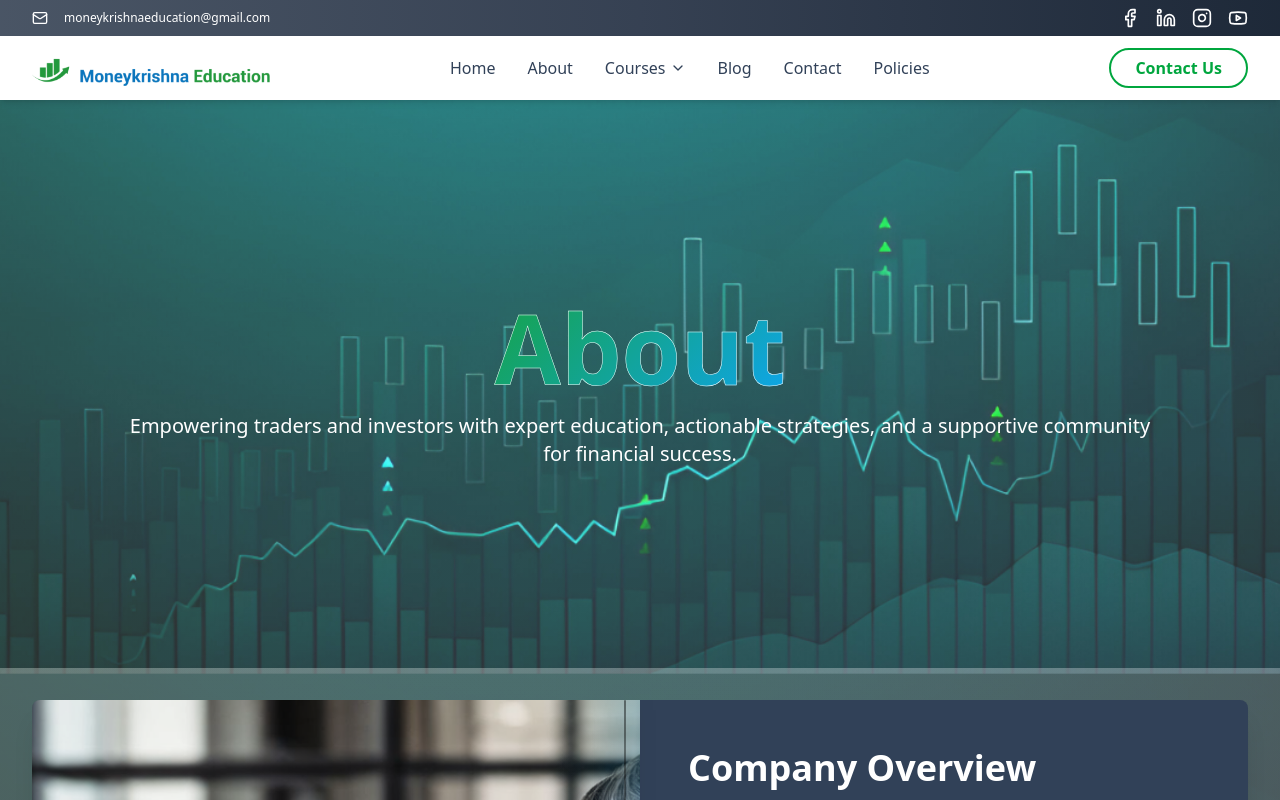
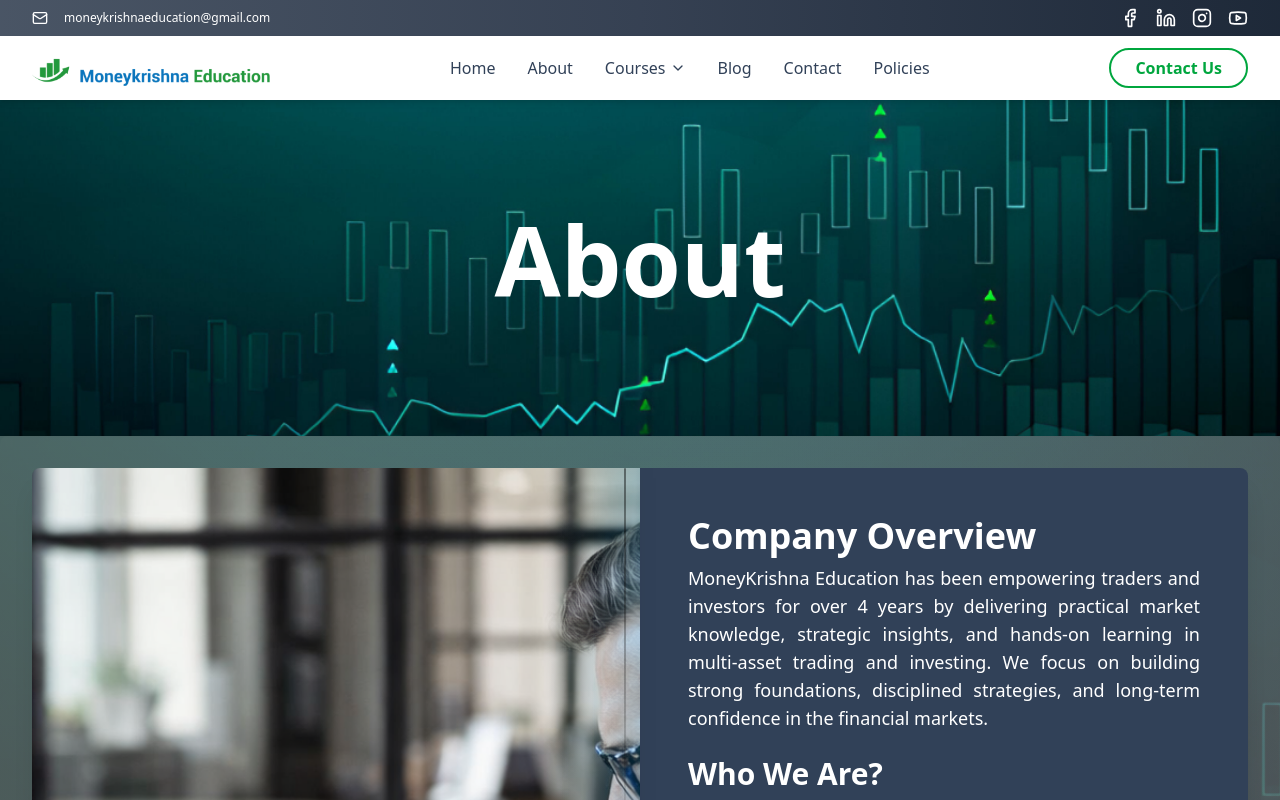
Before and after one commit to Moneykrishnaeducation/MKE, a React (Vite) app: page /about in a window 1280 px wide. Shown: the top 800 px of the page. Built offline with nearby package versions, Linux system fonts and the light colour scheme.

Commit message:
about ch

```diff
--- a/src/Components/About.jsx
+++ b/src/Components/About.jsx
@@ -7,7 +7,7 @@
 const testimonials = [
   {
     id: 1,
-    name: "Varun",
+    name: "Vivek",
     program: "Trading Mentorship Program",
     image: "/public/user1.jpg",
     text: `I did the TMP course from Elearnmarkets in 2021, almost 3.5 years back, and it has been a life-changing experience. Before that, I used to be like "I'll never look towards the stock market," but TMP has changed my mindset...`,
@@ -15,7 +15,7 @@
   },
   {
     id: 2,
-    name: "Sayantan Bhattacharya",
+    name: "Shivam",
     program: "Trading Mentorship Program",
     image: "/public/user2.jpg",
     text: `I learned investing and trading in all the assets including equity and MCX. The journey was awesome. Before I enrolled for TMP, I used to invest or trade based on assumptions...`,
@@ -23,7 +23,7 @@
   },
   {
     id: 3,
-    name: "Gautam Garg",
+    name: "Sharmila",
     program: "Trading Mentorship Program",
     image: "/public/user3.jpg",
     text: `Before joining TMP, there was a big struggle in my life related to stock market trading and investment. But this TMP program has helped me a lot...`,
@@ -31,9 +31,9 @@
   },
   {
     id: 4,
-    name: "Rahul Sharma",
+    name: "Rahul",
     program: "Trading Mentorship Program",
-    image: "/public/user4.jpg",
+    image: "/public/user4.png",
     text: `Before joining TMP, there was a big struggle in my life related to stock market trading and investment. But this TMP program has helped me a lot...`,
     rating: 4.5,
   },
@@ -45,21 +45,21 @@
   return (
     <>
       {/* Hero Section with Home.jsx style */}
-      <div className="relative flex items-center justify-center" style={{backgroundImage: `url(${bgImg})`, backgroundSize: 'cover', backgroundPosition: 'center', backgroundAttachment: 'fixed'}}>
-        <div className="absolute inset-0 z-0 bg-black/60" style={{backdropFilter: 'none', WebkitBackdropFilter: 'none', transform: 'scale(1.02)'}} aria-hidden="true"></div>
-        {/* Overlay for better text visibility (gradient + btc image) */}
+      <div className="relative flex items-center py-28 w-full justify-center" style={{backgroundImage: `url(${bgImg})`, backgroundSize: 'cover', backgroundPosition: 'center', backgroundAttachment: 'fixed'}}>
+        {/* <div className="absolute inset-0 z-0 bg-black/60" style={{backdropFilter: 'none', WebkitBackdropFilter: 'none', transform: 'scale(1.02)'}} aria-hidden="true"></div>
+        Overlay for better text visibility (gradient + btc image)
         <div
           className="absolute inset-0 z-10 bg-cover bg-center"
           style={{backgroundImage: `linear-gradient(135deg, rgba(192, 228, 205, 0.22), rgba(187, 224, 241, 0.22)), url('/bg_img.jpg')`, filter: 'none', WebkitFilter: 'none', transform: 'scale(1.02)'}}
           aria-hidden="true"
         ></div>
-        <div className="relative z-20 w-full px-2 sm:px-10 lg:px-8 py-50 flex flex-col items-center justify-center text-center">
-          <h1 className="text-8xl md:text-10xl font-bold gradient-text mb-4 animate-fade-in-up cursor-pointer">
+        <div className="relative z-20 w-full sm:px-10 lg:px-4 py-25 flex flex-col items-center justify-center text-center"> */}
+          <h1 className="text-8xl md:text-10xl font-bold text-white mb-4 animate-fade-in-up cursor-pointer">
   About
 </h1>
 
-          <p className="text-lg text-white text-xl max-w-5xl mx-auto animate-fade-in-up">Empowering traders and investors with expert education, actionable strategies, and a supportive community for financial success.</p>
-        </div>
+          {/* <p className=" text-white text-2xl max-w-5xl mx-auto animate-fade-in-up">Empowering traders and investors with expert education, actionable strategies, and a supportive community for financial success.</p>
+        </div> */}
       </div>
 
 
@@ -258,7 +258,7 @@
           </div>
               <section className="mt-12">
     <div className="bg-white max-w-14xl z-1000 mx-auto px-4 sm:px-6 lg:px-8 py-12" style={{position: 'relative', zIndex: 60, filter: 'none', WebkitFilter: 'none', backdropFilter: 'none', WebkitBackdropFilter: 'none'}}>
-      <h2 className="text-4xl font-semibold text-center mb-2">Elearnmarkets Success Stories</h2>
+      <h2 className="text-4xl font-semibold text-center mb-2">MoneyKrishna Education Success Stories</h2>
       <p className="text-center text-xl text-black w-full mb-8">Discover what our Client's have to say about their learning experience and why they trust our platform.</p>
 
       <div className="grid grid-cols-1 md:grid-cols-4 gap-8">
@@ -279,10 +279,6 @@
             </div>
           </article>
         ))}
-      </div>
-
-      <div className="flex justify-center mt-8">
-        <button className="bg-red-600 hover:bg-red-700 text-white px-6 py-2 rounded-lg">VIEW MORE</button>
       </div>
     </div>
   </section>
```
